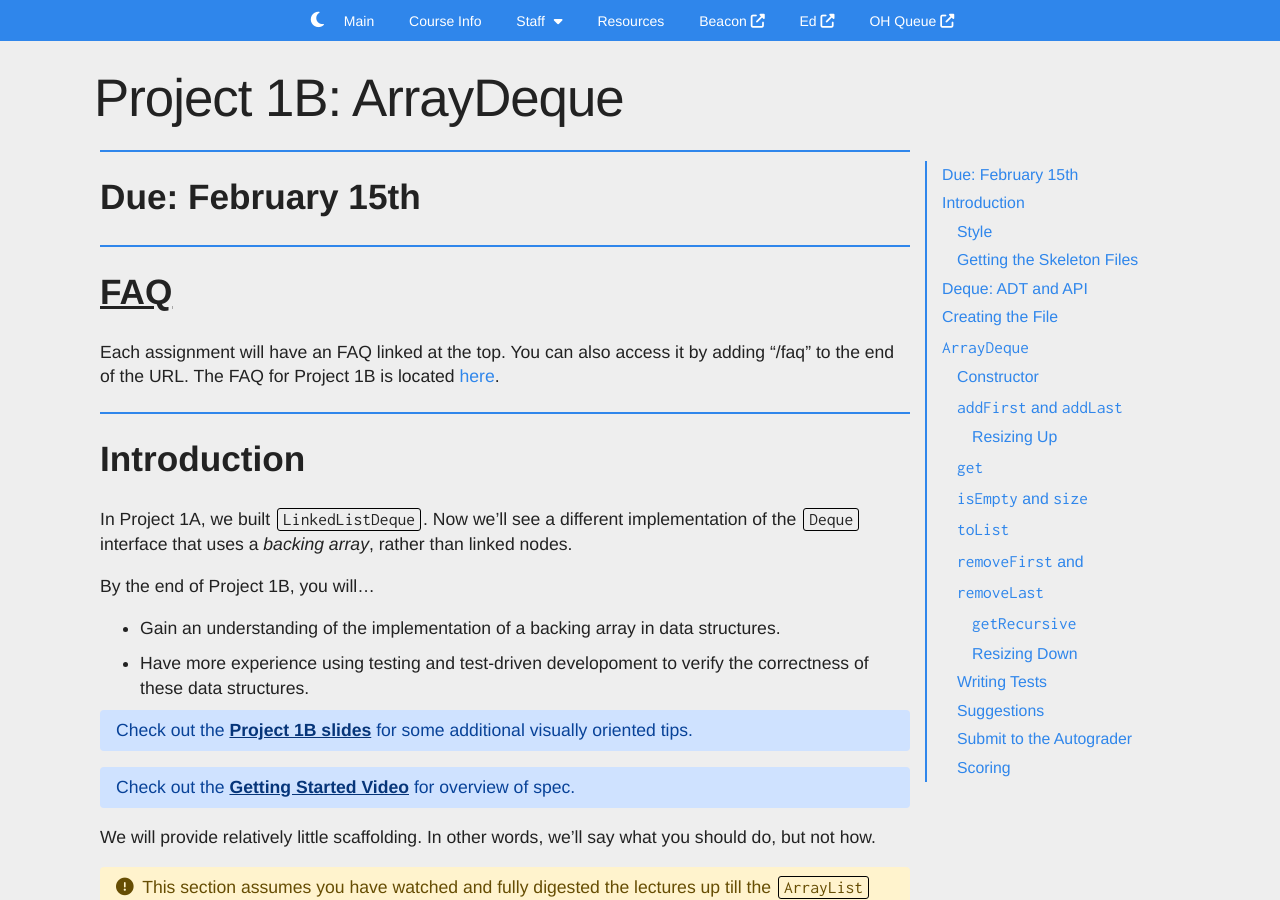
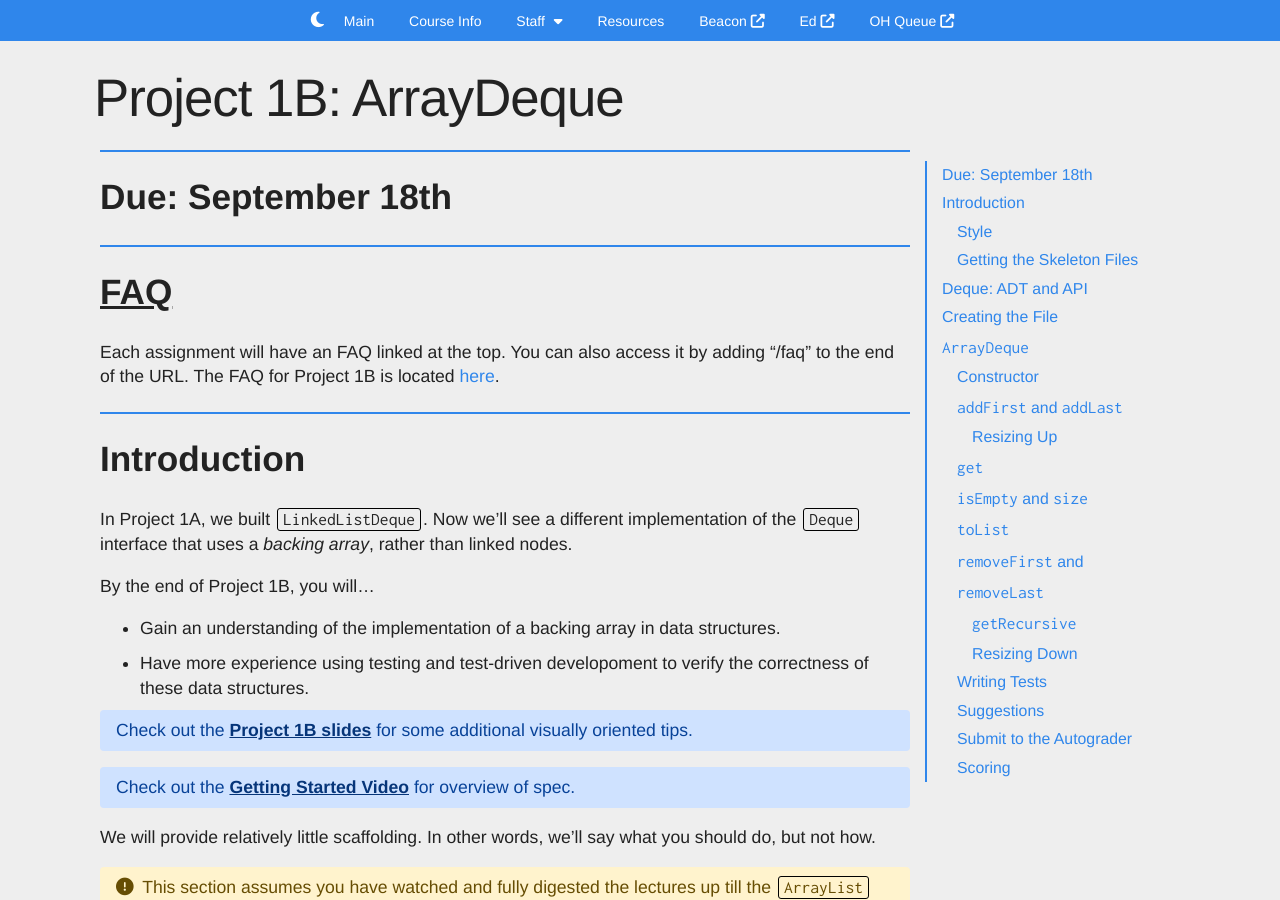
Before and after one commit to Berkeley-CS61B/website-fa23, a Jekyll site: the page built from materials/proj/proj1b/index.md, in a window 1280 px wide and 900 px high. Built offline with Jekyll 4.4.1, drawn with Linux system fonts in a browser that asks for light colours; nearby versions of some CDN libraries; comment, search, counter and statistics services are not loaded.

Commit message:
Update index.md

```diff
--- a/materials/proj/proj1b/index.md
+++ b/materials/proj/proj1b/index.md
@@ -7,7 +7,7 @@ toc:
   h_max: 4
 ---
 
-## Due: February 15th
+## Due: September 18th
 
 {: .no_toc}
 
```
